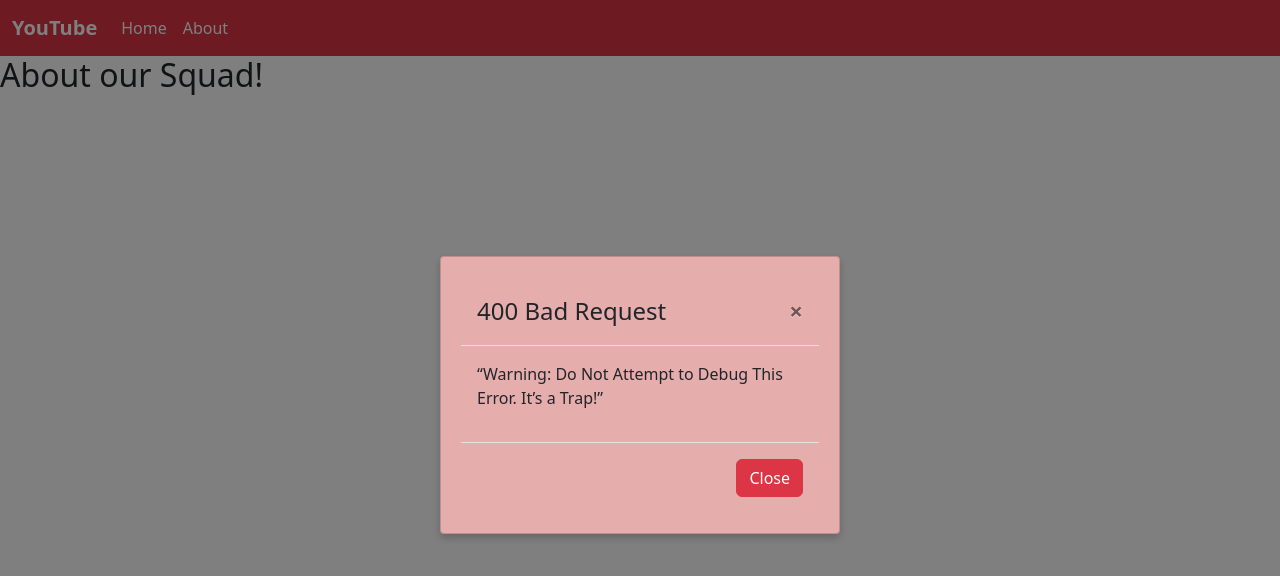
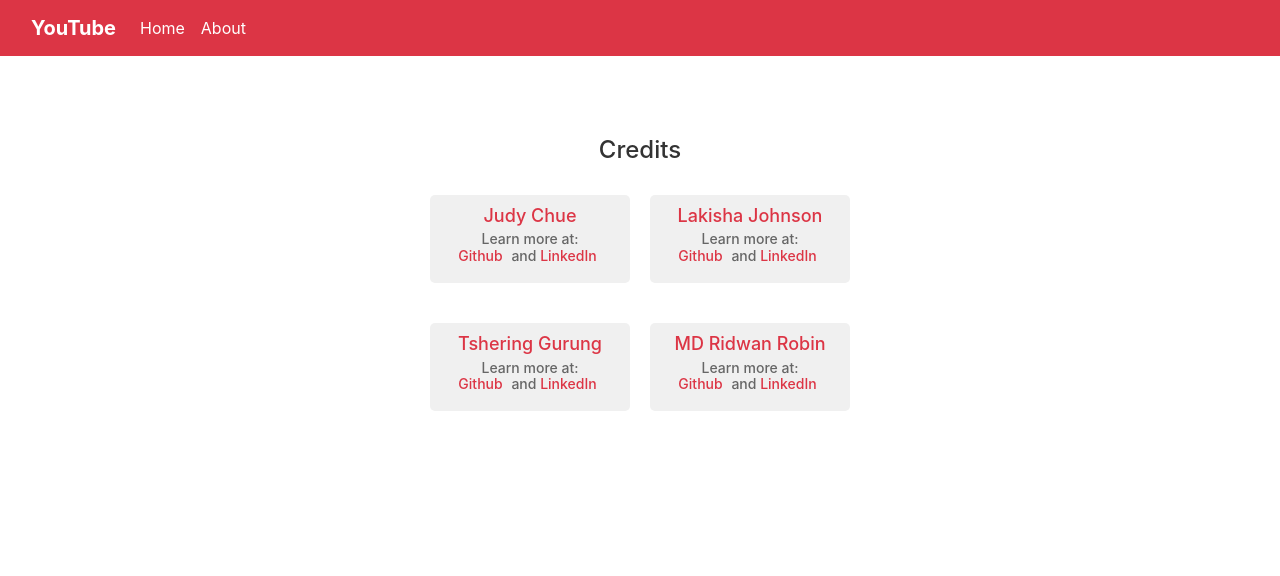
Before and after one commit to lakishaJohnson/my-youtube-clone, a React (Create React App) app: page /about in a window 1280 px wide. Shown: the top 576 px of the page. Built offline with nearby package versions, Linux system fonts and the light colour scheme.

Commit message:
Modified components

```diff
--- a/src/App.js
+++ b/src/App.js
@@ -1,4 +1,4 @@
-import "bootstrap/dist/css/bootstrap.min.css";
+// import "bootstrap/dist/css/bootstrap.min.css";
 import "./App.css";
 
 import React from "react";
@@ -14,7 +14,8 @@ import Modal from "./components/Modal";
 function App() {
   const [userInput, setUserInput] = useState("");
   const [videos, setVideos] = useState([]);
-  // const [errorStatus, setErrorStatus] = useState(false);
+  const [errorStatus, setErrorStatus] = useState(null);
+  const [showModal, setShowModal] = useState(false);
 
   // const handleBadError = () => {
   //   setErrorStatus(400);
@@ -26,10 +27,14 @@ function App() {
   };
 
   const handleClick = (event) => {
-    event.preventDefault();
+    // event.preventDefault();
     fetchUserVideos(userInput);
     setUserInput("");
   };
+
+  function resetVideos() {
+    setVideos([]);
+  }
 
   const fetchUserVideos = (userInput) => {
     const apiKey = process.env.REACT_APP_API_KEY;
@@ -43,41 +48,21 @@ function App() {
       })
       .catch((error) => {
         console.error("Error fetching videos:", error);
+        setShowModal(false);
+        setErrorStatus(400);
       });
-    // .then((response) => {
-    //   if (!response.ok) {
-    //     throw new Error("Error: " + response.status);
-    //   }
-    //   return response.json();
-    // })
-    // .then((data) => {
-    //   setAllVideos(data.items);
-    //   console.log(data.items);
-    //   setErrorStatus(false);
-    // })
-    // .catch((error) => {
-    //   console.error("Error fetching videos:", error);
-    //   setErrorStatus(true);
-    // });
-    /////////////////////////////////////////////
-    // .then((response) => response.json())
-    // .then((data) => {
-    //   setAllVideos(data.items);
-    //   console.log(data.items);
-    // })
-    // .catch((error) => {
-    //   if (error.response && error.response.status === 400) {
-    //     handleBadError();
-    //   } else {
-    //     console.error("Error fetching videos:", error);
-    //   }
-    // });
   };
+
+  function handleEnter(event) {
+    if (event.keyCode === 13) {
+      handleClick();
+    }
+  }
 
   return (
     <div className="app-page">
       <Router>
-        <NavBar />
+        <NavBar resetVideos={resetVideos} />
         <Routes>
           <Route
             exact
@@ -86,8 +71,19 @@ function App() {
               <HomePage
                 handleUserInput={handleUserInput}
                 handleClick={handleClick}
+                handleEnter={handleEnter}
                 userInput={userInput}
                 videos={videos}
+              />
+            }
+          />
+          <Route
+            path="*"
+            element={
+              <Modal
+                errorStatus={errorStatus}
+                showModal={showModal}
+                setShowModal={setShowModal}
               />
             }
           />
@@ -98,7 +94,7 @@ function App() {
 
         {/* {errorStatus === 400 && <Modal />}
          */}
-        <Modal />
+        {/* <Modal /> */}
       </Router>
     </div>
   );
--- /dev/null
+++ b/src/components/About.css
@@ -0,0 +1,45 @@
+.credits {
+  text-align: center;
+  margin-top: 80px;
+}
+
+.title {
+  color: #333;
+  font-size: 24px;
+}
+
+.inner {
+  display: flex;
+  justify-content: center;
+  margin-top: 20px;
+}
+
+.credit {
+  width: 200px;
+  padding: 10px;
+  background-color: #f0f0f0;
+  border-radius: 5px;
+  margin: 10px;
+}
+
+.names {
+  font-size: 18px;
+  margin-bottom: 5px;
+  color: #DC3545;
+}
+
+.links {
+  font-size: 14px;
+  color: #666;
+}
+
+.links a {
+  color: #DC3545;
+  text-decoration: none;
+  margin-right: 5px;
+}
+
+.links a:hover {
+  text-decoration: underline;
+  color: #333;
+}
--- a/src/components/About.js
+++ b/src/components/About.js
@@ -1,9 +1,106 @@
 import React from "react";
+import "./About.css";
 
 function About() {
   return (
-    <div>
-      <h2>About our Squad!</h2>
+    <div className="credits">
+      <h2 className="title">Credits</h2>
+      <div className="inner">
+        <section className="credit judy">
+          <h3 className="names">Judy Chue</h3>
+          <h4 className="links">
+            Learn more at:
+            <br />
+            <a
+              href="https://github.com/judychuepursuit"
+              target="_blank"
+              rel="noreferrer"
+            >
+              Github
+            </a>{" "}
+            and
+            <a
+              href="https://www.linkedin.com/in/judy-chue-53697015/"
+              target="_blank"
+              rel="noreferrer"
+            >
+              {" "}
+              LinkedIn
+            </a>
+          </h4>
+        </section>
+        <section className="credit kisha">
+          <h3 className="names">Lakisha Johnson</h3>
+          <h4 className="links">
+            Learn more at:
+            <br />
+            <a
+              href="https://github.com/lakishaJohnson"
+              target="_blank"
+              rel="noreferrer"
+            >
+              Github
+            </a>{" "}
+            and
+            <a
+              href="https://www.linkedin.com/in/lakisha-johnson-0b0587219/"
+              target="_blank"
+              rel="noreferrer"
+            >
+              {" "}
+              LinkedIn
+            </a>
+          </h4>
+        </section>
+      </div>
+      <div className="inner">
+        <section className="credit tee">
+          <h3 className="names">Tshering Gurung</h3>
+          <h4 className="links">
+            Learn more at:
+            <br />
+            <a
+              href="https://github.com/teegrg"
+              target="_blank"
+              rel="noreferrer"
+            >
+              Github
+            </a>{" "}
+            and
+            <a
+              href="https://www.linkedin.com/in/tsheringgurungny/"
+              target="_blank"
+              rel="noreferrer"
+            >
+              {" "}
+              LinkedIn
+            </a>
+          </h4>
+        </section>
+        <section className="credit ridwan">
+          <h3 className="names">MD Ridwan Robin</h3>
+          <h4 className="links">
+            Learn more at:
+            <br />
+            <a
+              href="https://github.com/RK-404"
+              target="_blank"
+              rel="noreferrer"
+            >
+              Github
+            </a>{" "}
+            and
+            <a
+              href="https://www.linkedin.com/in/mdridwanrobin/"
+              target="_blank"
+              rel="noreferrer"
+            >
+              {" "}
+              LinkedIn
+            </a>
+          </h4>
+        </section>
+      </div>
     </div>
   );
 }
--- a/src/components/HomePage.css
+++ b/src/components/HomePage.css
@@ -19,6 +19,7 @@
 .results {
   background-color: lightgray;
   max-width: 900px;
+  height: 40px;
   width: 100%;
   padding-left: 20px;
   margin-top: 15px;
@@ -33,6 +34,7 @@
   padding: 3px 10px;
   font-size: 16px;
   margin-top: 8px;
+  margin-left: -5px;
 }
 
 .results > p {
--- a/src/components/HomePage.js
+++ b/src/components/HomePage.js
@@ -2,7 +2,7 @@ import "./HomePage.css";
 import React from "react";
 import VideoCards from "./VideoCards";
 
-function HomePage({ handleUserInput, handleClick, userInput, videos }) {
+function HomePage({ handleUserInput, handleClick, userInput, videos, handleEnter }) {
   // console.log(videos);
 
   return (
@@ -10,6 +10,7 @@ function HomePage({ handleUserInput, handleClick, userInput, videos }) {
       <div className="input-group mb-3">
         <input
           onChange={handleUserInput}
+          onKeyDown={handleEnter}
           value={userInput}
           type="text"
           className="form-control mb-3"
@@ -20,7 +21,8 @@ function HomePage({ handleUserInput, handleClick, userInput, videos }) {
         <button
           onClick={handleClick}
           value={userInput}
-          className="btn btn-danger mb-3 small-button"
+          className="btn btn-danger mb-3 small-button
+          "
           type="button"
           id="button-addon2"
           style={{ color: "white" }}
--- a/src/components/Modal.js
+++ b/src/components/Modal.js
@@ -1,16 +1,20 @@
-import React, { useState } from "react";
+// import React, { useState } from "react";
+import { useNavigate } from "react-router-dom";
 import "./Modal.css";
 
-function Modal() {
-  const [showModal, setShowModal] = useState(true);
+function Modal({ errorStatus, showModal, setShowModal }) {
+  // const [showModal, setShowModal] = useState(false);
+  const navigate = useNavigate();
 
   const closeModal = () => {
-    setShowModal(false);
+    setShowModal(true);
+    navigate("/");
   };
 
   return (
     <>
-      {showModal && (
+      {/* {errorStatus === 400 && ( */}
+      {!showModal && (
         <div className="modal" tabIndex="-1">
           <div className="modal-content">
             <div className="modal-header">
--- a/src/components/NavBar.js
+++ b/src/components/NavBar.js
@@ -2,7 +2,7 @@
 
 import { Link } from "react-router-dom";
 
-function NavBar() {
+function NavBar({ resetVideos }) {
   // const handleHomeClick = () => {
   //   if (window.location.pathname !== "/") {
   //     window.location.href = "/";
@@ -16,12 +16,17 @@ function NavBar() {
       <div className="container-fluid">
         <Link
           className="navbar-brand"
+          onClick={resetVideos}
           to="/"
           style={{ color: "white", fontWeight: "bold" }}
         >
           YouTube
         </Link>
-        <div className="collapse navbar-collapse" id="navbarNavAltMarkup">
+        <div
+          className="collapse navbar-collapse"
+          onClick={resetVideos}
+          id="navbarNavAltMarkup"
+        >
           <div className="navbar-nav">
             <Link
               className="nav-link active"
--- a/src/components/VideoView.css
+++ b/src/components/VideoView.css
@@ -21,3 +21,7 @@
   object-fit: cover;
   margin-right: 10px;
 }
+
+.showVid-p {
+  width: 200px;
+}
--- a/src/components/VideoView.js
+++ b/src/components/VideoView.js
@@ -19,6 +19,9 @@ const VideoView = ({ videos }) => {
     // access to player in all event handlers via event.target
     event.target.pauseVideo();
   };
+
+  const currentVideo = videos.find((video) => video.id.videoId === preview.id);
+
   // Render the video card component
   return (
     <div className="showVid-main">
@@ -29,8 +32,16 @@ const VideoView = ({ videos }) => {
           opts={opts}
           onReady={_onReady}
         />
+        {currentVideo ? (
+          <div className="showVid-title">
+            <h4
+              dangerouslySetInnerHTML={{ __html: currentVideo.snippet.title }}
+            />
+            <p>{currentVideo.snippet.channelTitle}</p>
+          </div>
+        ) : null}
         <hr />
-          <VideoComments />
+        <VideoComments />
         <hr />
       </div>
 
```
